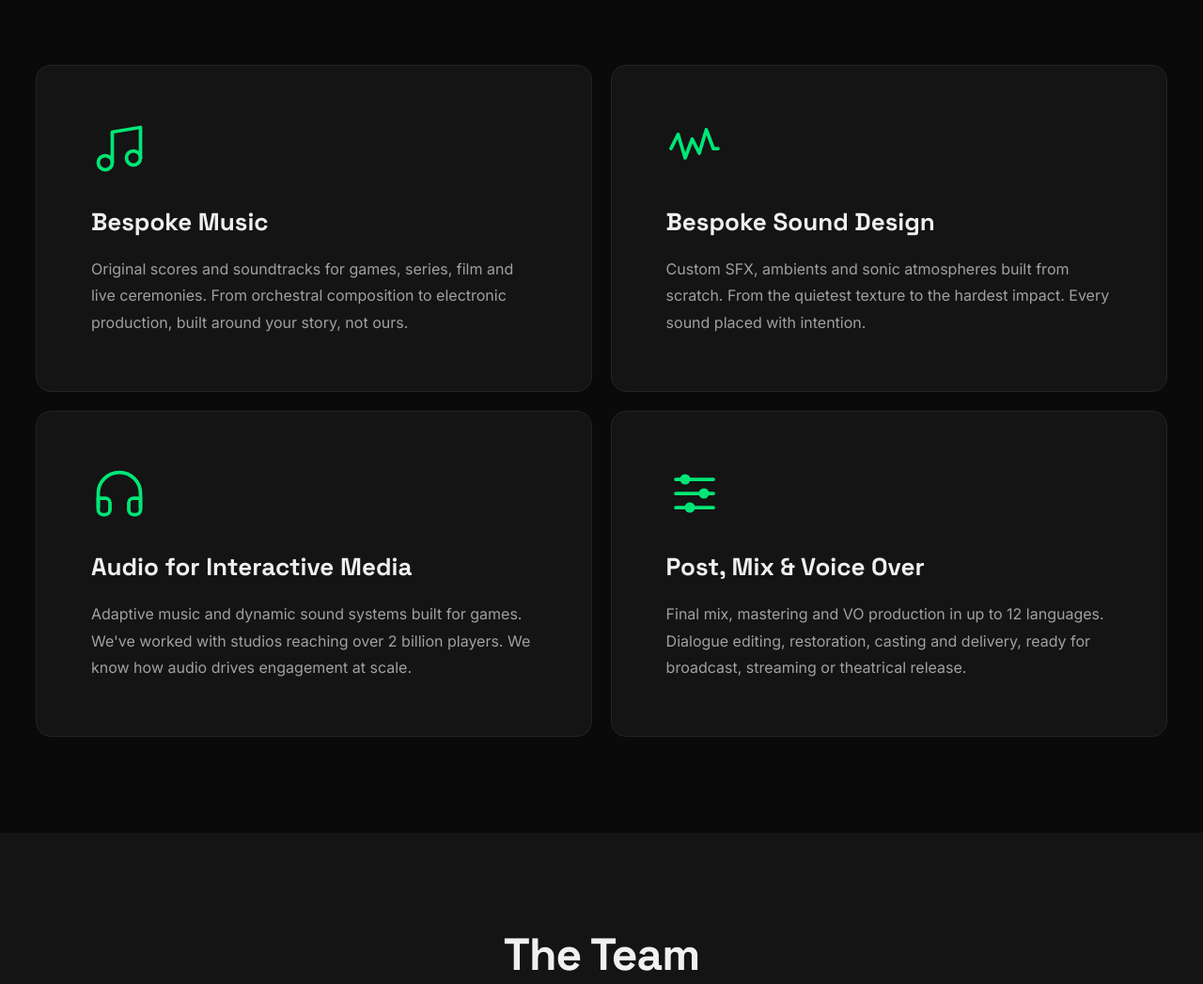
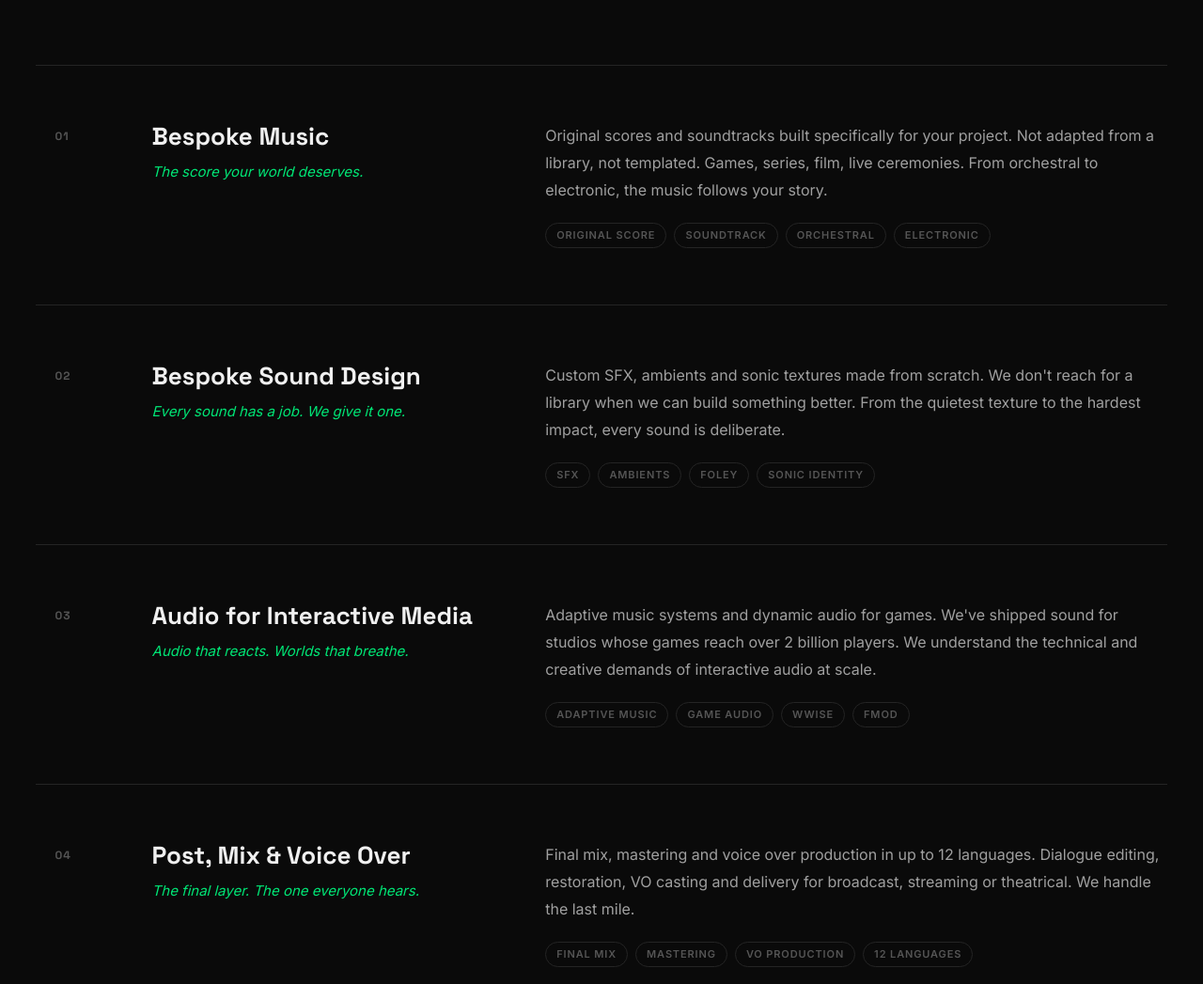
Before and after one commit to HugoRevert/sonnos-redesign, a plain HTML site: page index.html in a window 1280 px wide. Shown: the part 1085-2132 px from the top of the page at 94% size. Drawn offline with Linux system fonts and the light colour scheme.

Commit message:
Refactor services section layout and update service descriptions for improved clarity and design consistency

```diff
--- a/css/styles.css
+++ b/css/styles.css
@@ -300,39 +300,77 @@ button { cursor: pointer; border: none; background: none; font-family: inherit;
 }
 
 /* ── SERVICES ────────────────────────────────────────────────────── */
-.services-grid {
+.services-list {
+  margin-top: clamp(40px, 5vw, 64px);
+  border-top: 1px solid var(--border);
+}
+.service-row {
   display: grid;
-  grid-template-columns: repeat(2, 1fr);
-  gap: 20px;
+  grid-template-columns: 52px 1fr 1.8fr;
+  gap: clamp(20px, 4vw, 56px);
+  padding: clamp(36px, 5vw, 60px) 0;
+  border-bottom: 1px solid var(--border);
+  position: relative;
+  padding-left: 20px;
+  transition: background 0.2s var(--ease);
 }
-.service-card {
-  background: var(--surface);
-  border: 1px solid var(--border);
-  border-radius: var(--r-lg);
-  padding: clamp(36px, 4.5vw, 60px);
-  transition: border-color 0.2s, transform 0.2s, box-shadow 0.2s;
+.service-row::before {
+  content: '';
+  position: absolute;
+  left: 0; top: 0; bottom: 0;
+  width: 2px;
+  background: var(--accent);
+  opacity: 0;
+  transition: opacity 0.25s var(--ease);
 }
-.service-card:hover {
-  border-color: rgba(0, 230, 118, 0.5);
-  transform: translateY(-3px);
-  box-shadow: 0 12px 40px var(--accent-glow);
+.service-row:hover::before { opacity: 1; }
+.service-num {
+  font-family: 'Space Grotesk', sans-serif;
+  font-size: 12px;
+  font-weight: 700;
+  color: var(--text-3);
+  letter-spacing: 0.08em;
+  padding-top: 6px;
 }
-.service-icon {
-  width: 60px;
-  height: 60px;
-  color: var(--accent);
-  margin-bottom: 28px;
-}
-.service-card h3 {
+.service-left h3 {
   font-family: 'Space Grotesk', sans-serif;
   font-size: clamp(20px, 2.2vw, 26px);
   font-weight: 700;
-  margin-bottom: 14px;
+  color: var(--text);
+  margin-bottom: 10px;
+  line-height: 1.2;
 }
-.service-card p {
+.service-hook {
+  font-size: clamp(13px, 1.3vw, 15px);
+  color: var(--accent);
+  font-style: italic;
+  line-height: 1.5;
+}
+.service-right p {
   font-size: clamp(14px, 1.5vw, 16px);
   color: var(--text-2);
   line-height: 1.8;
+  margin-bottom: 20px;
+}
+.service-tags {
+  display: flex;
+  flex-wrap: wrap;
+  gap: 8px;
+}
+.service-tags span {
+  font-size: 11px;
+  font-weight: 600;
+  letter-spacing: 0.08em;
+  text-transform: uppercase;
+  color: var(--text-3);
+  border: 1px solid var(--border);
+  padding: 4px 11px;
+  border-radius: 100px;
+  transition: color 0.2s var(--ease), border-color 0.2s var(--ease);
+}
+.service-row:hover .service-tags span {
+  color: var(--accent);
+  border-color: rgba(0, 230, 118, 0.3);
 }
 
 /* ── TEAM ────────────────────────────────────────────────────────── */
@@ -859,13 +897,20 @@ footer {
   .footer-right { text-align: left; }
 }
 
+@media (max-width: 860px) {
+  .service-row { grid-template-columns: 48px 1fr; }
+  .service-right { grid-column: 2; }
+}
+
 @media (max-width: 720px) {
   .team-grid    { grid-template-columns: 1fr; max-width: 480px; margin: 0 auto; }
   .credits-grid { columns: 2; }
 }
 
 @media (max-width: 600px) {
-  .services-grid { grid-template-columns: 1fr; }
+  .service-row { grid-template-columns: 1fr; padding-left: 0; }
+  .service-row::before { display: none; }
+  .service-num { display: none; }
   .listen-grid   { grid-template-columns: 1fr; }
   .form-row      { grid-template-columns: 1fr; }
   .footer-nav    { display: none; }
--- a/index.html
+++ b/index.html
@@ -67,55 +67,62 @@
         <h2 data-i18n="svc-h2">We work where<br>sound matters.</h2>
         <p data-i18n="svc-p">From interactive worlds to cinematic storytelling, we design sound that supports emotion, rhythm and narrative.</p>
       </div>
-      <div class="services-grid">
+      <div class="services-list">
 
-        <div class="service-card">
-          <div class="service-icon">
-            <svg viewBox="0 0 24 24" fill="none" stroke="currentColor" stroke-width="1.5" stroke-linecap="round" stroke-linejoin="round">
-              <path d="M9 18V5l12-2v13"/>
-              <circle cx="6" cy="18" r="3"/>
-              <circle cx="18" cy="16" r="3"/>
-            </svg>
+        <div class="service-row">
+          <span class="service-num">01</span>
+          <div class="service-left">
+            <h3 data-i18n="svc-music-h3">Bespoke Music</h3>
+            <p class="service-hook" data-i18n="svc-music-hook">The score your world deserves.</p>
           </div>
-          <h3 data-i18n="svc-music-h3">Bespoke Music</h3>
-          <p  data-i18n="svc-music-p">Original scores and soundtracks for games, series, film and live ceremonies. From orchestral composition to electronic production, built around your story, not ours.</p>
+          <div class="service-right">
+            <p data-i18n="svc-music-p">Original scores and soundtracks built specifically for your project. Not adapted from a library, not templated. Games, series, film, live ceremonies. From orchestral to electronic, the music follows your story.</p>
+            <div class="service-tags">
+              <span>Original Score</span><span>Soundtrack</span><span>Orchestral</span><span>Electronic</span>
+            </div>
+          </div>
         </div>
 
-        <div class="service-card">
-          <div class="service-icon">
-            <svg viewBox="0 0 24 24" fill="none" stroke="currentColor" stroke-width="1.5" stroke-linecap="round" stroke-linejoin="round">
-              <polyline points="2,12 5,6 8,16 11,8 14,14 17,4 20,12 22,12"/>
-            </svg>
+        <div class="service-row">
+          <span class="service-num">02</span>
+          <div class="service-left">
+            <h3 data-i18n="svc-sound-h3">Bespoke Sound Design</h3>
+            <p class="service-hook" data-i18n="svc-sound-hook">Every sound has a job. We give it one.</p>
           </div>
-          <h3 data-i18n="svc-sound-h3">Bespoke Sound Design</h3>
-          <p  data-i18n="svc-sound-p">Custom SFX, ambients and sonic atmospheres built from scratch. From the quietest texture to the hardest impact. Every sound placed with intention.</p>
+          <div class="service-right">
+            <p data-i18n="svc-sound-p">Custom SFX, ambients and sonic textures made from scratch. We don't reach for a library when we can build something better. From the quietest texture to the hardest impact, every sound is deliberate.</p>
+            <div class="service-tags">
+              <span>SFX</span><span>Ambients</span><span>Foley</span><span>Sonic Identity</span>
+            </div>
+          </div>
         </div>
 
-        <div class="service-card">
-          <div class="service-icon">
-            <svg viewBox="0 0 24 24" fill="none" stroke="currentColor" stroke-width="1.5" stroke-linecap="round" stroke-linejoin="round">
-              <path d="M3 18v-6a9 9 0 0 1 18 0v6"/>
-              <path d="M21 19a2 2 0 0 1-2 2h-1a2 2 0 0 1-2-2v-3a2 2 0 0 1 2-2h3z"/>
-              <path d="M3  19a2 2 0 0 0 2 2h1a2 2 0 0 0 2-2v-3a2 2 0 0 0-2-2H3z"/>
-            </svg>
+        <div class="service-row">
+          <span class="service-num">03</span>
+          <div class="service-left">
+            <h3 data-i18n="svc-interactive-h3">Audio for Interactive Media</h3>
+            <p class="service-hook" data-i18n="svc-interactive-hook">Audio that reacts. Worlds that breathe.</p>
           </div>
-          <h3 data-i18n="svc-interactive-h3">Audio for Interactive Media</h3>
-          <p  data-i18n="svc-interactive-p">Adaptive music and dynamic sound systems built for games. We've worked with studios reaching over 2 billion players. We know how audio drives engagement at scale.</p>
+          <div class="service-right">
+            <p data-i18n="svc-interactive-p">Adaptive music systems and dynamic audio for games. We've shipped sound for studios whose games reach over 2 billion players. We understand the technical and creative demands of interactive audio at scale.</p>
+            <div class="service-tags">
+              <span>Adaptive Music</span><span>Game Audio</span><span>Wwise</span><span>FMOD</span>
+            </div>
+          </div>
         </div>
 
-        <div class="service-card">
-          <div class="service-icon">
-            <svg viewBox="0 0 24 24" fill="none" stroke="currentColor" stroke-width="1.5" stroke-linecap="round">
-              <line x1="4" y1="6"  x2="20" y2="6"/>
-              <line x1="4" y1="12" x2="20" y2="12"/>
-              <line x1="4" y1="18" x2="20" y2="18"/>
-              <circle cx="8"  cy="6"  r="2.2" fill="currentColor" stroke="none"/>
-              <circle cx="16" cy="12" r="2.2" fill="currentColor" stroke="none"/>
-              <circle cx="10" cy="18" r="2.2" fill="currentColor" stroke="none"/>
-            </svg>
+        <div class="service-row">
+          <span class="service-num">04</span>
+          <div class="service-left">
+            <h3 data-i18n="svc-post-h3">Post, Mix &amp; Voice Over</h3>
+            <p class="service-hook" data-i18n="svc-post-hook">The final layer. The one everyone hears.</p>
           </div>
-          <h3 data-i18n="svc-post-h3">Post, Mix &amp; Voice Over</h3>
-          <p  data-i18n="svc-post-p">Final mix, mastering and VO production in up to 12 languages. Dialogue editing, restoration, casting and delivery, ready for broadcast, streaming or theatrical release.</p>
+          <div class="service-right">
+            <p data-i18n="svc-post-p">Final mix, mastering and voice over production in up to 12 languages. Dialogue editing, restoration, VO casting and delivery for broadcast, streaming or theatrical. We handle the last mile.</p>
+            <div class="service-tags">
+              <span>Final Mix</span><span>Mastering</span><span>VO Production</span><span>12 Languages</span>
+            </div>
+          </div>
         </div>
 
       </div>
--- a/js/main.js
+++ b/js/main.js
@@ -200,14 +200,18 @@ const translations = {
     'hero-cta2':    'Listen',
     'svc-h2':       'We work where<br>sound matters.',
     'svc-p':        'From interactive worlds to cinematic storytelling, we design sound that supports emotion, rhythm and narrative.',
-    'svc-music-h3': 'Bespoke Music',
-    'svc-music-p':  'Original scores and soundtracks for games, series, film and live ceremonies. From orchestral composition to electronic production, built around your story, not ours.',
-    'svc-sound-h3': 'Bespoke Sound Design',
-    'svc-sound-p':  'Custom SFX, ambients and sonic atmospheres built from scratch. From the quietest texture to the hardest impact. Every sound placed with intention.',
-    'svc-interactive-h3': 'Audio for Interactive Media',
-    'svc-interactive-p':  'Adaptive music and dynamic sound systems built for games. We\'ve worked with studios reaching over 2 billion players. We know how audio drives engagement at scale.',
-    'svc-post-h3':  'Post, Mix &amp; Voice Over',
-    'svc-post-p':   'Final mix, mastering and VO production in up to 12 languages. Dialogue editing, restoration, casting and delivery, ready for broadcast, streaming or theatrical release.',
+    'svc-music-h3':   'Bespoke Music',
+    'svc-music-hook': 'The score your world deserves.',
+    'svc-music-p':    'Original scores and soundtracks built specifically for your project. Not adapted from a library, not templated. Games, series, film, live ceremonies. From orchestral to electronic, the music follows your story.',
+    'svc-sound-h3':   'Bespoke Sound Design',
+    'svc-sound-hook': 'Every sound has a job. We give it one.',
+    'svc-sound-p':    'Custom SFX, ambients and sonic textures made from scratch. We don\'t reach for a library when we can build something better. From the quietest texture to the hardest impact, every sound is deliberate.',
+    'svc-interactive-h3':   'Audio for Interactive Media',
+    'svc-interactive-hook': 'Audio that reacts. Worlds that breathe.',
+    'svc-interactive-p':    'Adaptive music systems and dynamic audio for games. We\'ve shipped sound for studios whose games reach over 2 billion players. We understand the technical and creative demands of interactive audio at scale.',
+    'svc-post-h3':   'Post, Mix &amp; Voice Over',
+    'svc-post-hook': 'The final layer. The one everyone hears.',
+    'svc-post-p':    'Final mix, mastering and voice over production in up to 12 languages. Dialogue editing, restoration, VO casting and delivery for broadcast, streaming or theatrical. We handle the last mile.',
     'team-h2':      'The Team',
     'team-p':       'We collaborate with developers, directors and producers who understand that sound is not decoration. It\'s structure.',
     'pere-roles':   'Producer · Sound Designer · Mixing &amp; Mastering',
@@ -247,14 +251,18 @@ const translations = {
     'hero-cta2':    'Escolta',
     'svc-h2':       'Treballem on<br>el so importa.',
     'svc-p':        'Des de mons interactius fins a la narració cinematogràfica, dissenyem so que dóna suport a l\'emoció, el ritme i la narrativa.',
-    'svc-music-h3': 'Música a Mida',
-    'svc-music-p':  'Bandes sonores originals per a videojocs, sèries, cinema i cerimònies en viu. De la composició orquestral a la producció electrònica, construïdes al voltant de la teva història.',
-    'svc-sound-h3': 'Disseny de So a Mida',
-    'svc-sound-p':  'SFX, ambients i atmosferes sonores creades des de zero. De la textura més subtil fins a l\'impacte més contundent. Cada so col·locat amb intenció.',
-    'svc-interactive-h3': 'Àudio per a Mitjans Interactius',
-    'svc-interactive-p':  'Música adaptativa i sistemes de so dinàmics per a videojocs. Hem treballat amb estudis que arriben a més de 2.000 milions de jugadors. Sabem com l\'àudio impulsa l\'experiència.',
-    'svc-post-h3':  'Post, Mix i Voice Over',
-    'svc-post-p':   'Mescla final, masterització i producció de VO en fins a 12 idiomes. Edició de diàleg, restauració, càsting i lliurament per a televisió, streaming o estrena en sales.',
+    'svc-music-h3':   'Música a Mida',
+    'svc-music-hook': 'La música que el teu món es mereix.',
+    'svc-music-p':    'Bandes sonores originals construïdes específicament per al teu projecte. No adaptades d\'una biblioteca, no plantillades. Videojocs, sèries, cinema, cerimònies en viu. De l\'orquestral a l\'electrònic, la música segueix la teva història.',
+    'svc-sound-h3':   'Disseny de So a Mida',
+    'svc-sound-hook': 'Cada so té una feina. Nosaltres l\'hi donem.',
+    'svc-sound-p':    'SFX, ambients i textures sonores creades des de zero. No recorrem a una biblioteca quan podem construir alguna cosa millor. De la textura més subtil a l\'impacte més fort, cada so és deliberat.',
+    'svc-interactive-h3':   'Àudio per a Mitjans Interactius',
+    'svc-interactive-hook': 'Àudio que reacciona. Mons que respiren.',
+    'svc-interactive-p':    'Sistemes de música adaptativa i àudio dinàmic per a videojocs. Hem creat so per a estudis amb més de 2.000 milions de jugadors. Entenem les exigències tècniques i creatives de l\'àudio interactiu a escala.',
+    'svc-post-h3':   'Post, Mix i Voice Over',
+    'svc-post-hook': 'La capa final. La que tothom escolta.',
+    'svc-post-p':    'Mescla final, masterització i producció de VO en fins a 12 idiomes. Edició de diàleg, restauració, càsting i lliurament per a televisió, streaming o estrena en sales. Nosaltres gestionem l\'últim tram.',
     'team-h2':      'L\'Equip',
     'team-p':       'Col·laborem amb desenvolupadors, directors i productors que entenen que el so no és decoració. És estructura.',
     'pere-roles':   'Productor · Dissenyador de So · Mescla i Masterització',
@@ -294,14 +302,18 @@ const translations = {
     'hero-cta2':    'Escuchar',
     'svc-h2':       'Trabajamos donde<br>el sonido importa.',
     'svc-p':        'Desde mundos interactivos hasta la narrativa cinematográfica, diseñamos sonido que apoya la emoción, el ritmo y la narrativa.',
-    'svc-music-h3': 'Música a Medida',
-    'svc-music-p':  'Bandas sonoras originales para videojuegos, series, cine y ceremonias en vivo. De la composición orquestal a la producción electrónica, construidas alrededor de tu historia.',
-    'svc-sound-h3': 'Diseño de Sonido a Medida',
-    'svc-sound-p':  'SFX, ambientes y atmósferas sonoras creadas desde cero. Desde la textura más sutil hasta el impacto más duro. Cada sonido colocado con intención.',
-    'svc-interactive-h3': 'Audio para Medios Interactivos',
-    'svc-interactive-p':  'Música adaptativa y sistemas de sonido dinámicos para videojuegos. Hemos trabajado con estudios que llegan a más de 2.000 millones de jugadores. Sabemos cómo el audio impulsa la experiencia.',
-    'svc-post-h3':  'Post, Mix y Voice Over',
-    'svc-post-p':   'Mezcla final, masterización y producción de VO en hasta 12 idiomas. Edición de diálogo, restauración, casting y entrega lista para televisión, streaming o estreno en salas.',
+    'svc-music-h3':   'Música a Medida',
+    'svc-music-hook': 'La música que tu mundo merece.',
+    'svc-music-p':    'Bandas sonoras originales construidas específicamente para tu proyecto. No adaptadas de una biblioteca, no plantilladas. Videojuegos, series, cine, ceremonias en vivo. De lo orquestal a lo electrónico, la música sigue tu historia.',
+    'svc-sound-h3':   'Diseño de Sonido a Medida',
+    'svc-sound-hook': 'Cada sonido tiene un trabajo. Nosotros se lo damos.',
+    'svc-sound-p':    'SFX, ambientes y texturas sonoras creadas desde cero. No recurrimos a una biblioteca cuando podemos construir algo mejor. Desde la textura más sutil hasta el impacto más duro, cada sonido es deliberado.',
+    'svc-interactive-h3':   'Audio para Medios Interactivos',
+    'svc-interactive-hook': 'Audio que reacciona. Mundos que respiran.',
+    'svc-interactive-p':    'Sistemas de música adaptativa y audio dinámico para videojuegos. Hemos creado sonido para estudios con más de 2.000 millones de jugadores. Entendemos las exigencias técnicas y creativas del audio interactivo a escala.',
+    'svc-post-h3':   'Post, Mix y Voice Over',
+    'svc-post-hook': 'La capa final. La que todos escuchan.',
+    'svc-post-p':    'Mezcla final, masterización y producción de VO en hasta 12 idiomas. Edición de diálogo, restauración, casting y entrega para televisión, streaming o estreno en salas. Nos encargamos del último tramo.',
     'team-h2':      'El Equipo',
     'team-p':       'Colaboramos con desarrolladores, directores y productores que entienden que el sonido no es decoración. Es estructura.',
     'pere-roles':   'Productor · Diseñador de Sonido · Mezcla y Masterización',
@@ -341,14 +353,18 @@ const translations = {
     'hero-cta2':    'Écouter',
     'svc-h2':       'Nous travaillons là où<br>le son compte.',
     'svc-p':        'Des mondes interactifs à la narration cinématographique, nous concevons le son qui soutient l\'émotion, le rythme et le récit.',
-    'svc-music-h3': 'Musique Sur Mesure',
-    'svc-music-p':  'Musiques originales pour jeux vidéo, séries, films et cérémonies live. De la composition orchestrale à la production électronique, construites autour de votre histoire.',
-    'svc-sound-h3': 'Sound Design Sur Mesure',
-    'svc-sound-p':  'SFX, ambiances et atmosphères sonores créées de zéro. De la texture la plus subtile à l\'impact le plus fort. Chaque son placé avec intention.',
-    'svc-interactive-h3': 'Audio pour les Médias Interactifs',
-    'svc-interactive-p':  'Musique adaptative et systèmes sonores dynamiques pour les jeux vidéo. Nous avons travaillé avec des studios atteignant plus de 2 milliards de joueurs. Nous savons comment l\'audio stimule l\'engagement.',
-    'svc-post-h3':  'Post, Mix et Voice Over',
-    'svc-post-p':   'Mix final, mastering et production VO en jusqu\'à 12 langues. Montage dialogue, restauration, casting et livraison pour la diffusion, le streaming ou la sortie en salles.',
+    'svc-music-h3':   'Musique Sur Mesure',
+    'svc-music-hook': 'La musique que votre monde mérite.',
+    'svc-music-p':    'Musiques originales construites spécifiquement pour votre projet. Pas adaptées d\'une bibliothèque, pas de templates. Jeux vidéo, séries, films, cérémonies live. De l\'orchestral à l\'électronique, la musique suit votre histoire.',
+    'svc-sound-h3':   'Sound Design Sur Mesure',
+    'svc-sound-hook': 'Chaque son a un rôle. Nous le lui donnons.',
+    'svc-sound-p':    'SFX, ambiances et textures sonores créées de zéro. Nous ne recourons pas à une bibliothèque quand nous pouvons construire quelque chose de mieux. De la texture la plus subtile à l\'impact le plus fort, chaque son est délibéré.',
+    'svc-interactive-h3':   'Audio pour les Médias Interactifs',
+    'svc-interactive-hook': 'Audio qui réagit. Mondes qui respirent.',
+    'svc-interactive-p':    'Systèmes de musique adaptative et audio dynamique pour les jeux vidéo. Nous avons créé du son pour des studios dont les jeux atteignent plus de 2 milliards de joueurs. Nous comprenons les exigences techniques et créatives de l\'audio interactif à grande échelle.',
+    'svc-post-h3':   'Post, Mix et Voice Over',
+    'svc-post-hook': 'La couche finale. Celle que tout le monde entend.',
+    'svc-post-p':    'Mix final, mastering et production VO en jusqu\'à 12 langues. Montage dialogue, restauration, casting et livraison pour la diffusion, le streaming ou la sortie en salles. Nous gérons le dernier kilomètre.',
     'team-h2':      'L\'Équipe',
     'team-p':       'Nous collaborons avec des développeurs, réalisateurs et producteurs qui comprennent que le son n\'est pas une décoration. C\'est une structure.',
     'pere-roles':   'Producteur · Sound Designer · Mix et Mastering',
```
